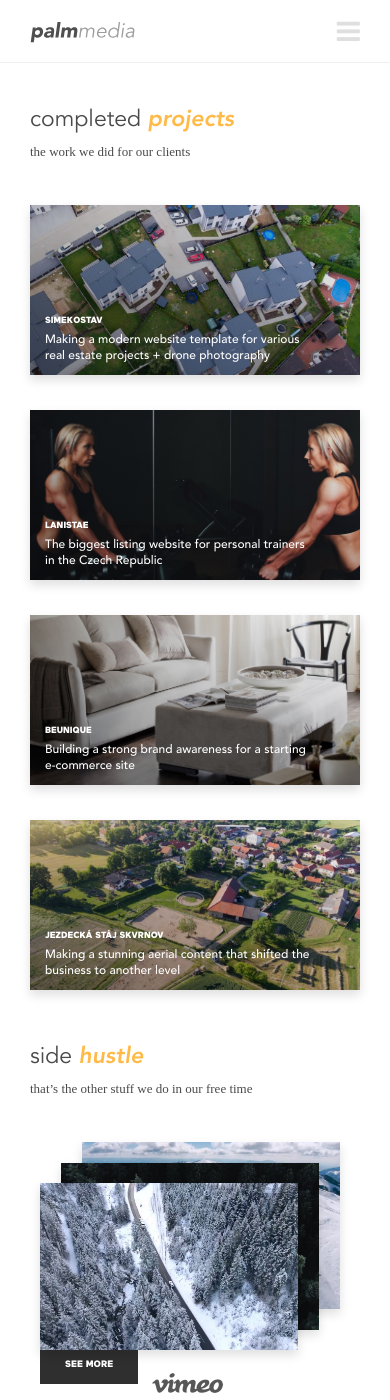
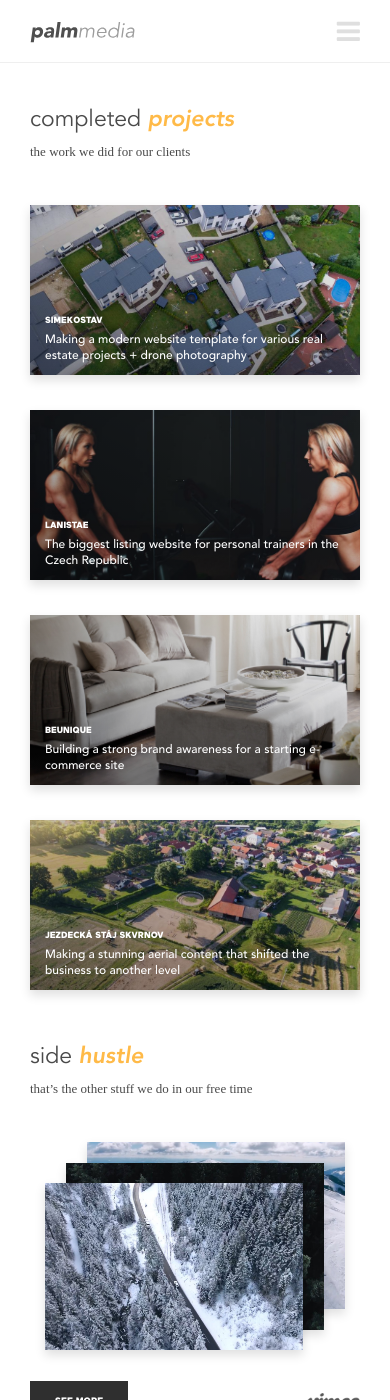
Before and after one commit to StyvekDrtic/palmmedia.cz, a Jekyll site: the page built from projects.html, in a window 390 px wide and 1400 px high. Built offline with Jekyll 4.4.1, drawn with Linux system fonts in a browser that asks for light colours; nearby versions of some CDN libraries; some web fonts are replaced.

Commit message:
progress mobilni projekty

```diff
--- a/_sass/_projects_i.scss
+++ b/_sass/_projects_i.scss
@@ -194,6 +194,7 @@
           bottom: 12px;
           left: 15px;
           line-height: 16px;
+          width: calc(100% - 30px);
         }
       }
     }
@@ -290,10 +291,12 @@
 
     .videosMobile {
       display: none;
+      position: relative;
+      height: calc(209px + 70px);
 
       ul {
         padding: 0;
-        margin: 0;
+        margin: 0 auto;
         position: relative;
         width: 300px;
         height: 209px;
@@ -324,6 +327,33 @@
             top: 0px;
             right: 0px;
           }
+        }
+      }
+
+      .button {
+        position: absolute;
+        left: 0;
+        bottom: 0;
+        margin: 0;
+      }
+
+      .socialLogo {
+        position: absolute;
+        right: 0;
+        bottom: 11px;
+        margin: 0;
+        width: auto;
+        display: inline-block;
+
+
+        img {
+          margin-bottom: 0;
+          margin-right: 0;
+          height: 15px;
+        }
+
+        span {
+          margin-bottom: 0;
         }
       }
 
@@ -476,6 +506,11 @@
         display: none;
       }
     }
+
+    @media screen and (max-width: 525px) {
+      width: calc(100% - 60px);
+      margin-bottom: 50px;
+    }
   }
 
   .instagram {
@@ -487,9 +522,14 @@
     .picturesMobile {
       display: none;
       position: relative;
+      height: calc(355px + 70px);
 
       ul {
         position: relative;
+        width: 300px;
+        height: 355px;
+        padding: 0;
+        margin: 0 auto;
 
         li {
           list-style: none;
@@ -503,10 +543,13 @@
           }
 
           .photo1 {
-            background: url("../img/content/instagram/ig_1.jpg");
+            background: url("../img/content/instagram/ig_3.jpg");
             background-position: center;
             background-repeat: no-repeat;
             background-size: cover;
+            position: absolute;
+            top: 0;
+            right: 0;
           }
 
           .photo2 {
@@ -514,13 +557,19 @@
             background-position: center;
             background-repeat: no-repeat;
             background-size: cover;
+            position: absolute;
+            top: 31.6px;
+            right: 31.74px;
           }
 
           .photo3 {
-            background: url("../img/content/instagram/ig_3.jpg");
+            background: url("../img/content/instagram/ig_1.jpg");
             background-position: center;
             background-repeat: no-repeat;
             background-size: cover;
+            position: absolute;
+            bottom: 0;
+            left: 0;
           }
         }
       }
@@ -535,7 +584,7 @@
       .socialLogo {
         position: absolute;
         right: 0;
-        bottom: 0;
+        bottom: 9px;
         margin: 0;
         width: auto;
         display: inline-block;
@@ -543,10 +592,14 @@
 
         img {
           margin-bottom: 0;
+          height: 20px;
+          margin-right: 10px;
         }
 
         span {
           margin-bottom: 0;
+          font-size: 16px;
+          margin-top: 1px;
         }
       }
 
@@ -684,6 +737,10 @@
         height: 30px;
       }
     }
+
+    @media screen and (max-width: 525px) {
+      width: calc(100% - 60px);
+    }
   }
 
   .others {
@@ -701,12 +758,41 @@
       .socialLogo {
         span {
           margin-bottom: 40px;
+
+          @media screen and (max-width: 525px) {
+            font-size: 16px;
+            margin: 0;
+          }
         }
 
         img {
           height: 30px;
           margin-bottom: 40px;
+
+          @media screen and (max-width: 525px) {
+            height: 20px;
+            margin: 0;
+            margin-right: 10px;
+          }
         }
+
+        @media screen and (max-width: 525px) {
+          position: absolute;
+          right: 0;
+          top: 0;
+          display: inline-block;
+          width: auto;
+          padding-top: 9px;
+          padding-bottom: 9px;
+        }
+      }
+
+      @media screen and (max-width: 525px) {
+        width: 100%;
+        margin: 0 auto;
+        position: relative;
+        height: 40px;
+        margin-bottom: 30px;
       }
     }
 
@@ -719,6 +805,12 @@
       .socialLogo {
         span {
           margin-bottom: 40px;
+
+          @media screen and (max-width: 525px) {
+            font-size: 16px;
+            margin: 0;
+            margin-right: 10px;
+          }
         }
 
         img {
@@ -726,8 +818,43 @@
           margin-left: 16px;
           margin-right: 0;
           margin-bottom: 40px;
+
+          @media screen and (max-width: 525px) {
+            height: 20px;
+            margin: 0;
+          }
+        }
+
+        @media screen and (max-width: 525px) {
+          position: absolute;
+          right: 0;
+          top: 0;
+          display: inline-block;
+          width: auto;
+          padding-top: 9px;
+          padding-bottom: 9px;
         }
       }
+
+      @media screen and (max-width: 525px) {
+        width: 100%;
+        margin: 0 auto;
+        position: relative;
+        height: 40px;
+      }
+    }
+
+    .button {
+      @media screen and (max-width: 525px) {
+        position: absolute;
+        left: 0;
+        top: 0;
+      }
+    }
+
+    @media screen and (max-width: 525px) {
+      width: calc(100% - 60px);
+      height: auto;
     }
   }
 
```
